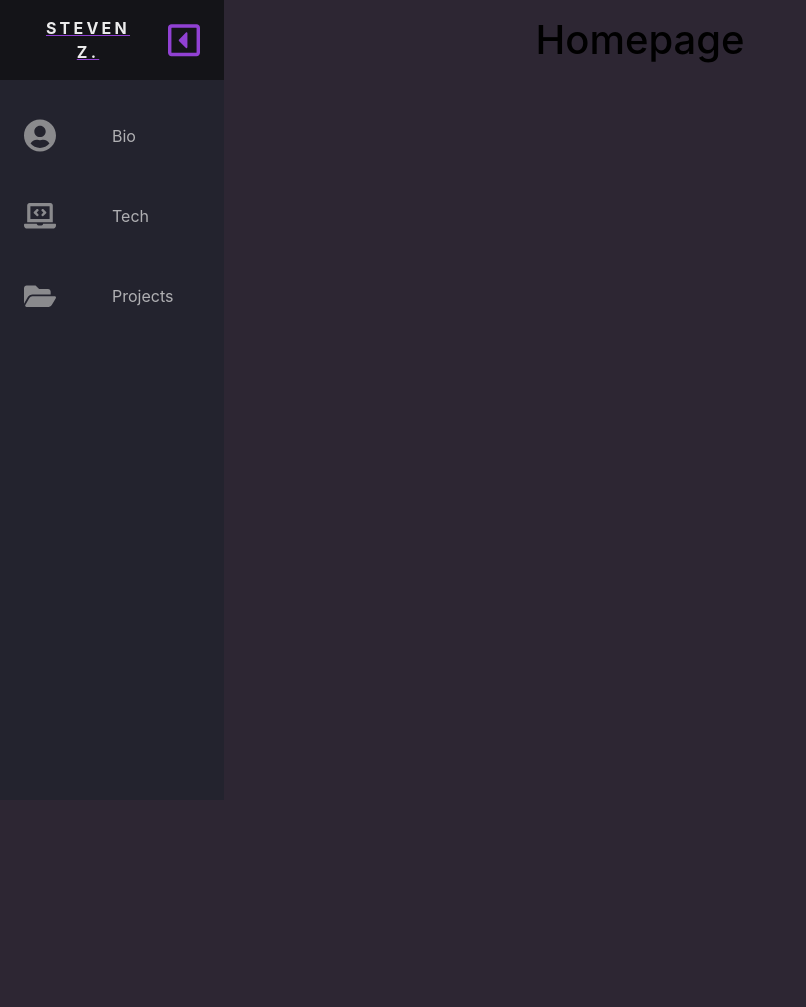
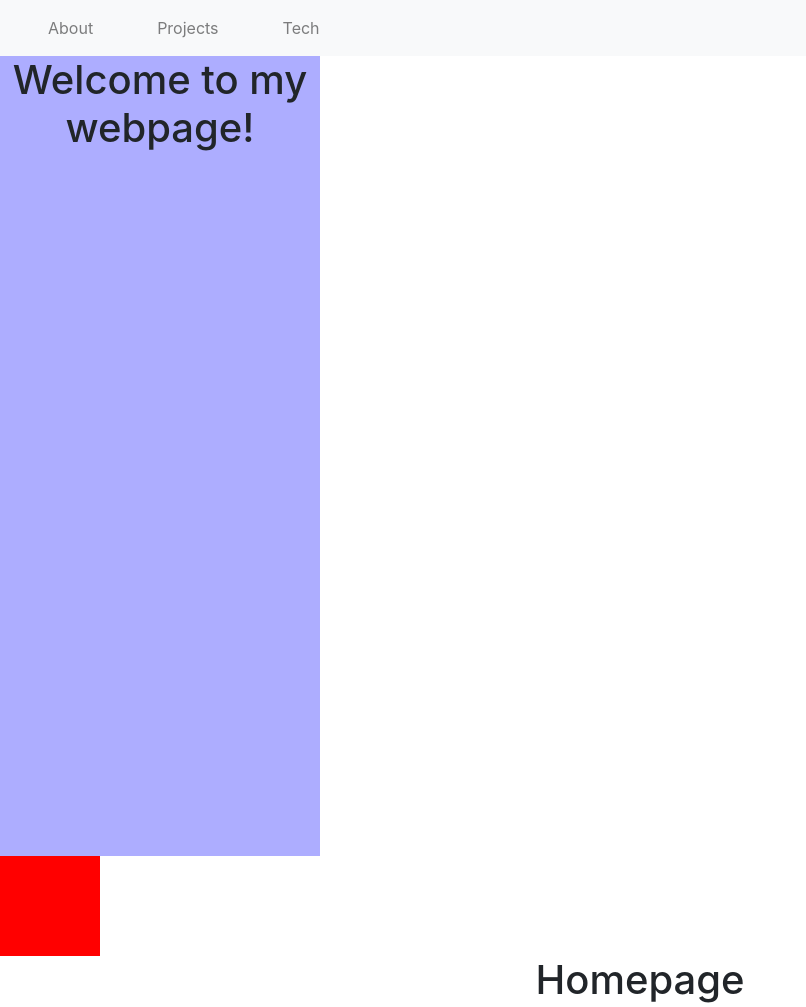
Before and after one commit to StevenZelenak/personal-bio-site, a website built with webpack: page src/index.html in a window 1280 px wide. Shown: the top 1007 px of the page, without its empty margins (0-806 px from the left). Before the commit the page ends 800 px from the top, so only its background shows below. Built offline with nearby package versions, Linux system fonts and the light colour scheme; some packages are replaced by stand-ins of ours; no server answers; files whose address does not match are found by name.

Commit message:
experiment

```diff
--- a/src/index.html
+++ b/src/index.html
@@ -10,47 +10,27 @@
 
 <body>
     <!-- Navigation -->
-    <nav class="sz-navbar">
-        <ul class="sz-navbar-nav">
-            <li class="sz-logo">
-                <a href="#" id="sz-link-homepage" class="sz-nav-link">
-                    <span class="sz-link-text">Steven Z.</span>
-                    <svg aria-hidden="true" focusable="false" data-prefix="far" data-icon="caret-square-right"
-                        class="svg-inline--fa fa-caret-square-right fa-w-14" role="img"
-                        xmlns="http://www.w3.org/2000/svg" viewBox="0 0 448 512">
-                        <path fill="currentColor"
-                            d="M176 354.9V157.1c0-10.7 13-16.1 20.5-8.5l98.3 98.9c4.7 4.7 4.7 12.2 0 16.9l-98.3 98.9c-7.5 7.7-20.5 2.3-20.5-8.4zM448 80v352c0 26.5-21.5 48-48 48H48c-26.5 0-48-21.5-48-48V80c0-26.5 21.5-48 48-48h352c26.5 0 48 21.5 48 48zm-48 346V86c0-3.3-2.7-6-6-6H54c-3.3 0-6 2.7-6 6v340c0 3.3 2.7 6 6 6h340c3.3 0 6-2.7 6-6z">
-                        </path>
-                    </svg>
-                </a>
-            </li>
-            <li class="sz-nav-item"><a id="sz-link-bio" href="#" class="sz-nav-link"><svg aria-hidden="true"
-                        focusable="false" data-prefix="fas" data-icon="user-circle"
-                        class="svg-inline--fa fa-user-circle fa-w-16" role="img" xmlns="http://www.w3.org/2000/svg"
-                        viewBox="0 0 496 512">
-                        <path fill="currentColor"
-                            d="M248 8C111 8 0 119 0 256s111 248 248 248 248-111 248-248S385 8 248 8zm0 96c48.6 0 88 39.4 88 88s-39.4 88-88 88-88-39.4-88-88 39.4-88 88-88zm0 344c-58.7 0-111.3-26.6-146.5-68.2 18.8-35.4 55.6-59.8 98.5-59.8 2.4 0 4.8.4 7.1 1.1 13 4.2 26.6 6.9 40.9 6.9 14.3 0 28-2.7 40.9-6.9 2.3-.7 4.7-1.1 7.1-1.1 42.9 0 79.7 24.4 98.5 59.8C359.3 421.4 306.7 448 248 448z">
-                        </path>
-                    </svg><span class="sz-link-text">Bio</span></a></li>
-            <li class="sz-nav-item"><a id="sz-link-tech" href="#" class="sz-nav-link"><svg aria-hidden="true"
-                        focusable="false" data-prefix="fas" data-icon="laptop-code"
-                        class="svg-inline--fa fa-laptop-code fa-w-20" role="img" xmlns="http://www.w3.org/2000/svg"
-                        viewBox="0 0 640 512">
-                        <path fill="currentColor"
-                            d="M255.03 261.65c6.25 6.25 16.38 6.25 22.63 0l11.31-11.31c6.25-6.25 6.25-16.38 0-22.63L253.25 192l35.71-35.72c6.25-6.25 6.25-16.38 0-22.63l-11.31-11.31c-6.25-6.25-16.38-6.25-22.63 0l-58.34 58.34c-6.25 6.25-6.25 16.38 0 22.63l58.35 58.34zm96.01-11.3l11.31 11.31c6.25 6.25 16.38 6.25 22.63 0l58.34-58.34c6.25-6.25 6.25-16.38 0-22.63l-58.34-58.34c-6.25-6.25-16.38-6.25-22.63 0l-11.31 11.31c-6.25 6.25-6.25 16.38 0 22.63L386.75 192l-35.71 35.72c-6.25 6.25-6.25 16.38 0 22.63zM624 416H381.54c-.74 19.81-14.71 32-32.74 32H288c-18.69 0-33.02-17.47-32.77-32H16c-8.8 0-16 7.2-16 16v16c0 35.2 28.8 64 64 64h512c35.2 0 64-28.8 64-64v-16c0-8.8-7.2-16-16-16zM576 48c0-26.4-21.6-48-48-48H112C85.6 0 64 21.6 64 48v336h512V48zm-64 272H128V64h384v256z">
-                        </path>
-                    </svg><span class="sz-link-text">Tech</span></a></li>
-            <li class="sz-nav-item"><a id="sz-link-projects" href="#" class="sz-nav-link"><svg aria-hidden="true"
-                        focusable="false" data-prefix="fas" data-icon="folder-open"
-                        class="svg-inline--fa fa-folder-open fa-w-18" role="img" xmlns="http://www.w3.org/2000/svg"
-                        viewBox="0 0 576 512">
-                        <path fill="currentColor"
-                            d="M572.694 292.093L500.27 416.248A63.997 63.997 0 0 1 444.989 448H45.025c-18.523 0-30.064-20.093-20.731-36.093l72.424-124.155A64 64 0 0 1 152 256h399.964c18.523 0 30.064 20.093 20.73 36.093zM152 224h328v-48c0-26.51-21.49-48-48-48H272l-64-64H48C21.49 64 0 85.49 0 112v278.046l69.077-118.418C86.214 242.25 117.989 224 152 224z">
-                        </path>
-                    </svg><span class="sz-link-text">Projects</span></a></li>
-        </ul>
+    <nav class="navbar navbar-expand-lg navbar-light bg-light">
+        <div class="collapse navbar-collapse" id="navbarNav">
+            <ul class="navbar-nav ">
+                <li class="nav-item mx-4">
+                    <a class="nav-link" href="#">About</a>
+                </li>
+                <li class="nav-item mx-4">
+                    <a class="nav-link" href="#">Projects</a>
+                </li>
+                <li class="nav-item mx-4">
+                    <a class="nav-link" href="#">Tech</a>
+                </li>
+            </ul>
+        </div>
     </nav>
     <!-- End Navigation -->
+
+    <header class="solidBackgrounHeader">
+        <h1 class="text-center">Welcome to my webpage!</h1>
+    </header>
+    <div class="square"></div>
 
     <main>
         <div id="sz-homepage" class="text-center">
--- a/src/styles/main.scss
+++ b/src/styles/main.scss
@@ -2,157 +2,15 @@
 @import "~@fortawesome/fontawesome-free/css/all.min.css";
 @import url('https://fonts.googleapis.com/css?family=Dosis:700&display=swap');
 
-//variables
-$fontSize: 16px;
-$fontFamily: 'Dosis',
-sans-serif;
-$text-primary: #b6b6b6;
-$text-secondary: #ececec;
-$bg-primary: #23232e;
-$bg-secondary: #141418;
-
-html {
-    font-size: $fontSize;
-    font-family: $fontFamily;
+.solidBackgrounHeader {
+    background-color: rgb(173, 173, 255);
+    width: 25%;
+    margin: 0, 0, 0, 50%;
+    height: 100vh;
 }
 
-body {
-    color: black;
-    background-color: rgb(45, 38, 51);
-    margin: 0;
-    padding: 0;
+.square {
+    width: 100px;
+    height: 100px;
+    background: red;
 }
-
-body::-webkit-scrollbar {
-    width: 0.25rem;
-}
-
-body::-webkit-scrollbar-track {
-    background: #1e1e24;
-}
-
-body::-webkit-scrollbar-thumb {
-    background: #6649b8;
-}
-
-.sz-logo {
-    font-weight: bold;
-    text-transform: uppercase;
-    margin-bottom: 1rem;
-    text-align: center;
-    font-size: 1.0rem;
-    letter-spacing: 0.3ch;
-    width: 100%;
-    color: $text-secondary;
-    background-color: $bg-secondary;
-}
-
-.sz-logo svg {
-    transform: rotate(0deg);
-    transition: transform 600ms;
-}
-
-.sz-navbar:hover .sz-logo svg {
-    transform: rotate(-180deg);
-}
-
-.sz-navbar {
-    width: 5rem;
-    height: 100vh;
-    position: fixed;
-    background-color: $bg-primary;
-    z-index: 1;
-    transition: 200ms ease;
-}
-
-.sz-navbar-nav {
-    list-style: none;
-    padding: 0;
-    margin: 0;
-    display: flex;
-    flex-direction: column;
-    align-items: center;
-    height: 100%;
-}
-
-.sz-nav-item {
-    width: 100%;
-}
-
-.sz-nav-link {
-    display: flex;
-    align-items: center;
-    height: 5rem;
-    color: $text-primary;
-    text-decoration: none;
-    filter: grayscale(100%) opacity(0.7);
-    transition: 400ms ease;
-}
-
-
-.sz-link-text {
-    display: none;
-    margin-left: 2rem;
-}
-
-.sz-nav-link svg {
-    width: 2rem;
-    min-width: 2rem;
-    margin: 0 1.5rem;
-}
-
-.sz-navbar:hover {
-    width: 14rem;
-}
-
-.sz-navbar:hover .sz-link-text {
-    display: block;
-    color: $text-secondary;
-}
-
-
-.sz-nav-item:hover {
-    background-color: $bg-secondary;
-}
-
-.sz-nav-link:hover {
-    filter: grayscale(0%) opacity(1);
-    color: rgb(145, 65, 211);
-}
-
-
-main {
-    margin-left: 5rem;
-    margin-right: 5rem;
-    padding: 1rem;
-}
-
-.imgDiv {
-    width: 100px;
-}
-
-.hide {
-    display: none;
-}
-
-
-
-.projectCards {
-    background-color: $bg-primary;
-}
-
-.project-text {
-    color: $text-primary;
-}
-
-.tech-text {
-    color: $text-secondary;
-}
-
-.firebase-icon {
-    color: rgb(177, 83, 28);
-}
-
-.github-icon {
-    color: rgb(145, 65, 211);
-}
```
